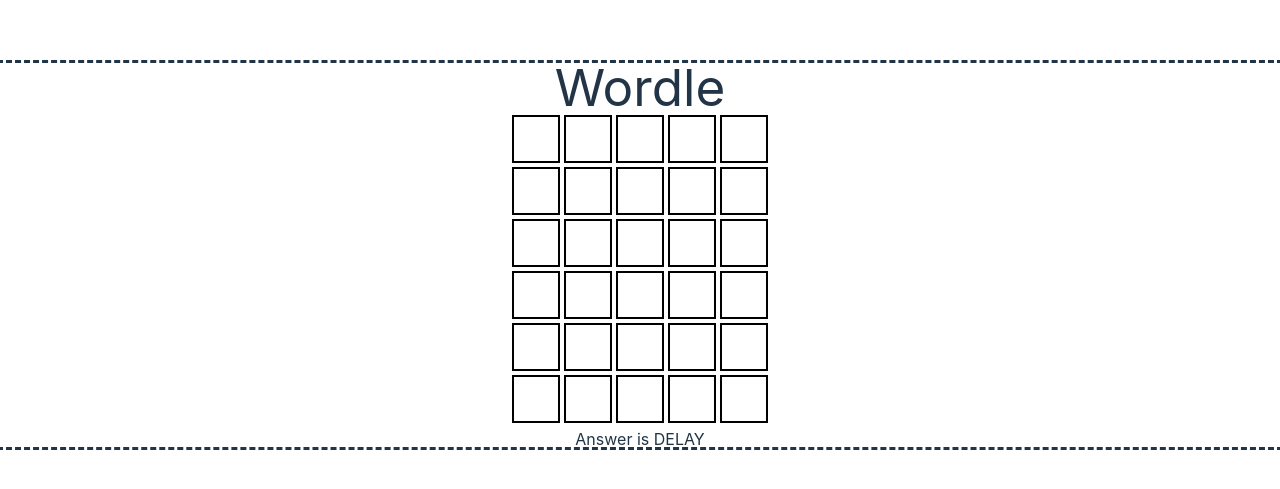
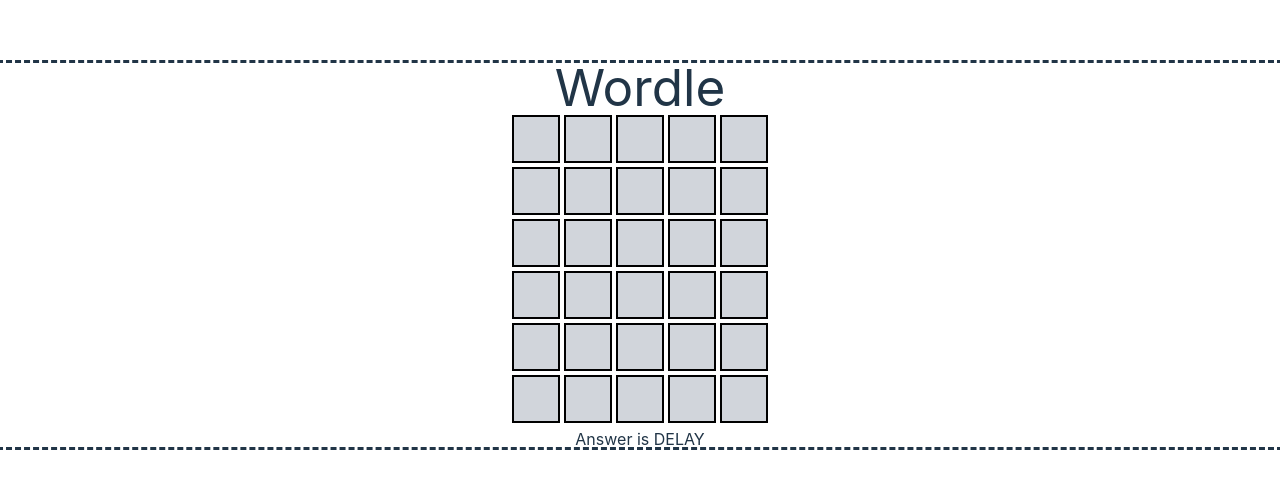
Before and after one commit to JuneLin2001/Wordle, a React (Vite) app: page / in a window 1280 px wide. Shown: the part 145-634 px from the top of the page. Built offline with nearby package versions, Linux system fonts and the light colour scheme.

Commit message:
Feat: word color

```diff
--- a/src/Wordle.tsx
+++ b/src/Wordle.tsx
@@ -8,14 +8,10 @@
     const handleKeyDown = (e: KeyboardEvent) => {
       if (e.key === "Backspace") {
         dispatch({ type: "DELETE_GUESS" });
-      } else if (
-        e.key.length === 1 &&
-        e.key.match(/[a-z]/i)
-      ) {
+      } else if (e.key.length === 1 && e.key.match(/[a-z]/i)) {
         dispatch({ type: "ADD_GUESS", guess: e.key.toUpperCase() });
-      }
-      else if (e.key === "Enter") {
-          dispatch({ type: "SUBMIT_GUESS" });
+      } else if (e.key === "Enter") {
+        dispatch({ type: "SUBMIT_GUESS" });
       }
     };
 
@@ -30,8 +26,7 @@
     if (state.isCorrect) {
       alert("Correct");
       dispatch({ type: "RESET" });
-    }
-    else if(state.guessedWords.length === 6){
+    } else if (state.guessedWords.length === 6) {
       alert("Game Over");
       dispatch({ type: "RESET" });
     }
@@ -46,21 +41,16 @@
           className="flex justify-center items-center mx-auto w-full gap-1 mb-1"
         >
           {Array.from({ length: 5 }).map((_, colIndex) => {
-            const index = rowIndex * 5 + colIndex;
-            let displayValue = "";
+            const guessedWord = state.guessedWords[rowIndex];
+            const displayValue = guessedWord?.guess[colIndex] || (rowIndex === state.guessedWords.length ? state.guesses[colIndex] || "" : "");
 
-            if (index < state.guessedWords.length * 5) {
-              displayValue = state.guessedWords[rowIndex][colIndex] || "";
-            } else if (rowIndex === state.guessedWords.length && colIndex < state.guesses.length) {
-              displayValue = state.guesses[colIndex] || "";
-            }
+            const color = guessedWord?.colors[colIndex] || "transparent";
+            const bgColor = color === "green" ? "bg-green-500" : color === "yellow" ? "bg-yellow-500" : "bg-gray-300";
 
             return (
               <li
                 key={colIndex}
-                className={`w-12 h-12 border-2 border-black text-center content-center text-4xl ${
-                  rowIndex < state.guessedWords.length ? 'bg-gray-200' : ''
-                }`}
+                className={`w-12 h-12 border-2 border-black text-center content-center text-4xl ${bgColor}`}
               >
                 {displayValue}
               </li>
--- a/src/reducer.ts
+++ b/src/reducer.ts
@@ -4,11 +4,10 @@
   | { type: "SUBMIT_GUESS" }
   | { type: "RESET" };
 
-
 interface State {
   word: string;
   guesses: string[];
-  guessedWords: string[];
+  guessedWords: { guess: string; colors: string[] }[];
   isCorrect: boolean;
 }
 
@@ -22,35 +21,54 @@
 const reducer = (state: State, action: Action): State => {
   switch (action.type) {
     case "ADD_GUESS":
-      if(state.guesses.length < 5){
+      if (state.guesses.length < 5) {
         return { ...state, guesses: [...state.guesses, action.guess] };
       }
-    else{
-      return state
-    }
+      return state;
+
     case "DELETE_GUESS":
       return { ...state, guesses: state.guesses.slice(0, -1) };
+
     case "SUBMIT_GUESS": {
       const guessLength = 5;
       const currentGuess = state.guesses.slice(-guessLength).join("");
       const isCorrect = currentGuess === state.word;
-      console.log(currentGuess);
-      console.log("已經猜了" + (state.guessedWords.length + 1) + "次");
-      console.log(state.guessedWords);
-      if(currentGuess.length === 5){
+
+      // Generate color codes for the guess
+      const colors = Array(guessLength).fill('gray'); // Default color for letters
+      const wordArray = state.word.split('');
+      const guessArray = currentGuess.split('');
+
+      // Mark correct positions
+      guessArray.forEach((letter, index) => {
+        if (letter === wordArray[index]) {
+          colors[index] = 'green';
+          // wordArray[index] = ''; // Avoid marking the same letter again
+        }
+      });
+
+      // Mark incorrect positions but correct letters
+      guessArray.forEach((letter, index) => {
+        if (colors[index] !== 'green' && wordArray.includes(letter)) {
+          colors[index] = 'yellow';
+          // wordArray[wordArray.indexOf(letter)] = ''; // Avoid marking the same letter again
+        }
+      });
+
+      if (currentGuess.length === guessLength) {
         return {
           ...state,
-        guessedWords: [...state.guessedWords, currentGuess],
+          guessedWords: [...state.guessedWords, { guess: currentGuess, colors }],
           guesses: [],
           isCorrect,
         };
       }
-    else{
       return state;
     }
-    }
+
     case "RESET":
       return initialState;
+
     default:
       return state;
   }
```
Lines whose indentation alone changed are shown as unchanged.
